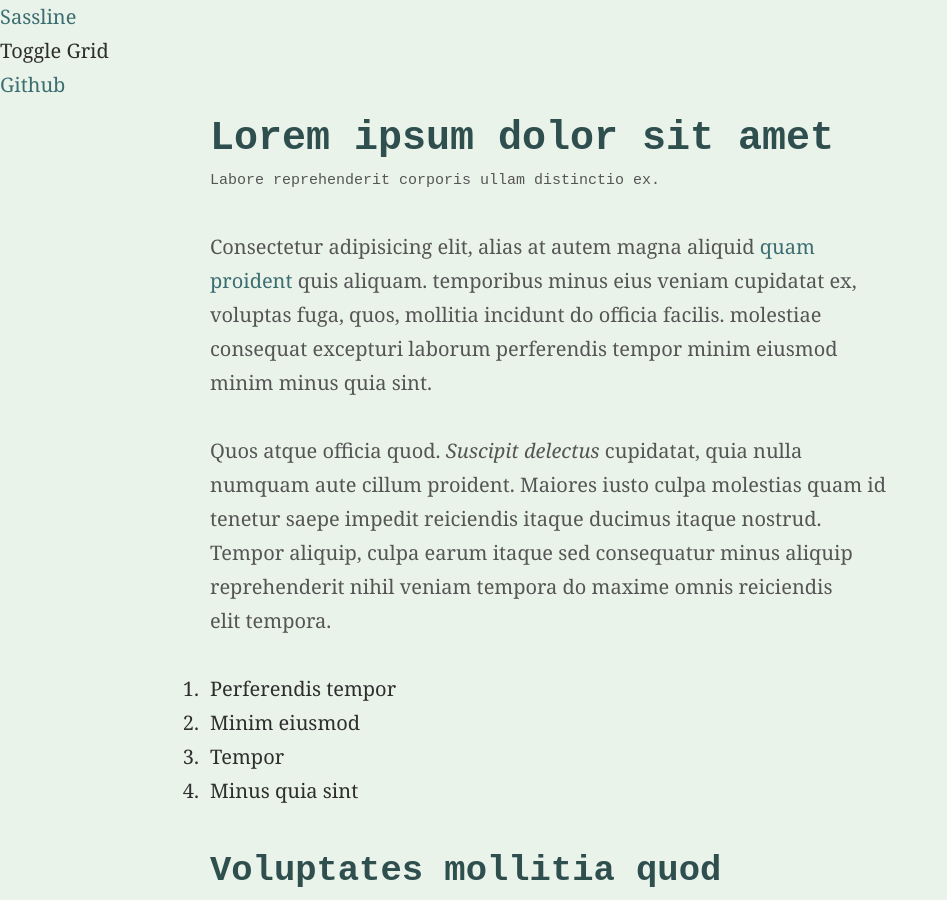
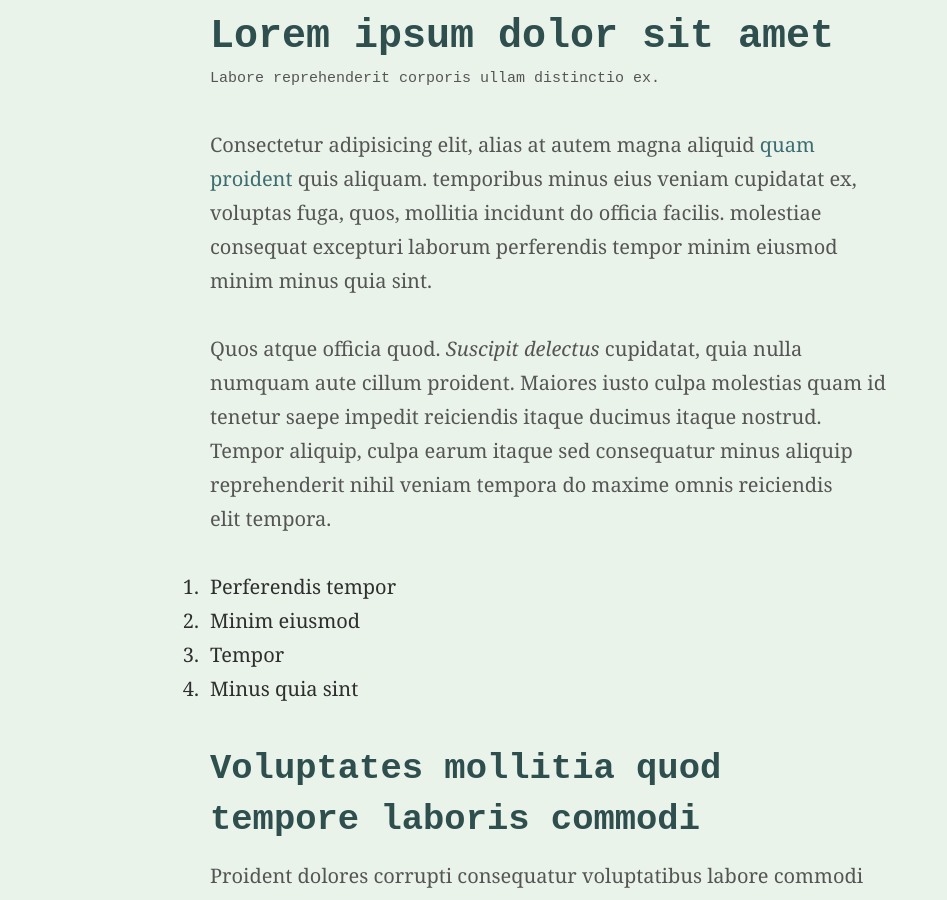
Before and after one commit to stew-verse/stew-verse.github.io, a Jekyll site: the page index.html, which Jekyll copies as it is, in a window 1280 px wide and 900 px high. Shown: the whole window, without its empty margins (0-947 px from the left). Built offline with Jekyll 4.4.1, drawn with Linux system fonts in a browser that asks for light colours.

Commit message:
Update index.html

```diff
--- a/index.html
+++ b/index.html
@@ -11,16 +11,6 @@
 </head>
 
 <body>
-
-  <header class="global-header">
-    <h1 class="global-header__logo"><a href="http://sassline.com">Sassline</a></h1>
-    <nav class="main-nav">
-      <ul class="main-nav__list">
-        <li><span id="gridtoggle">Toggle Grid</span></li
-       ><li><a href="https://github.com/designbyjake/sassline">Github</a></li>
-      </ul>
-    </nav>
-  </header>
 
   <section id="baseline">
     <div class="section typeset">
```
